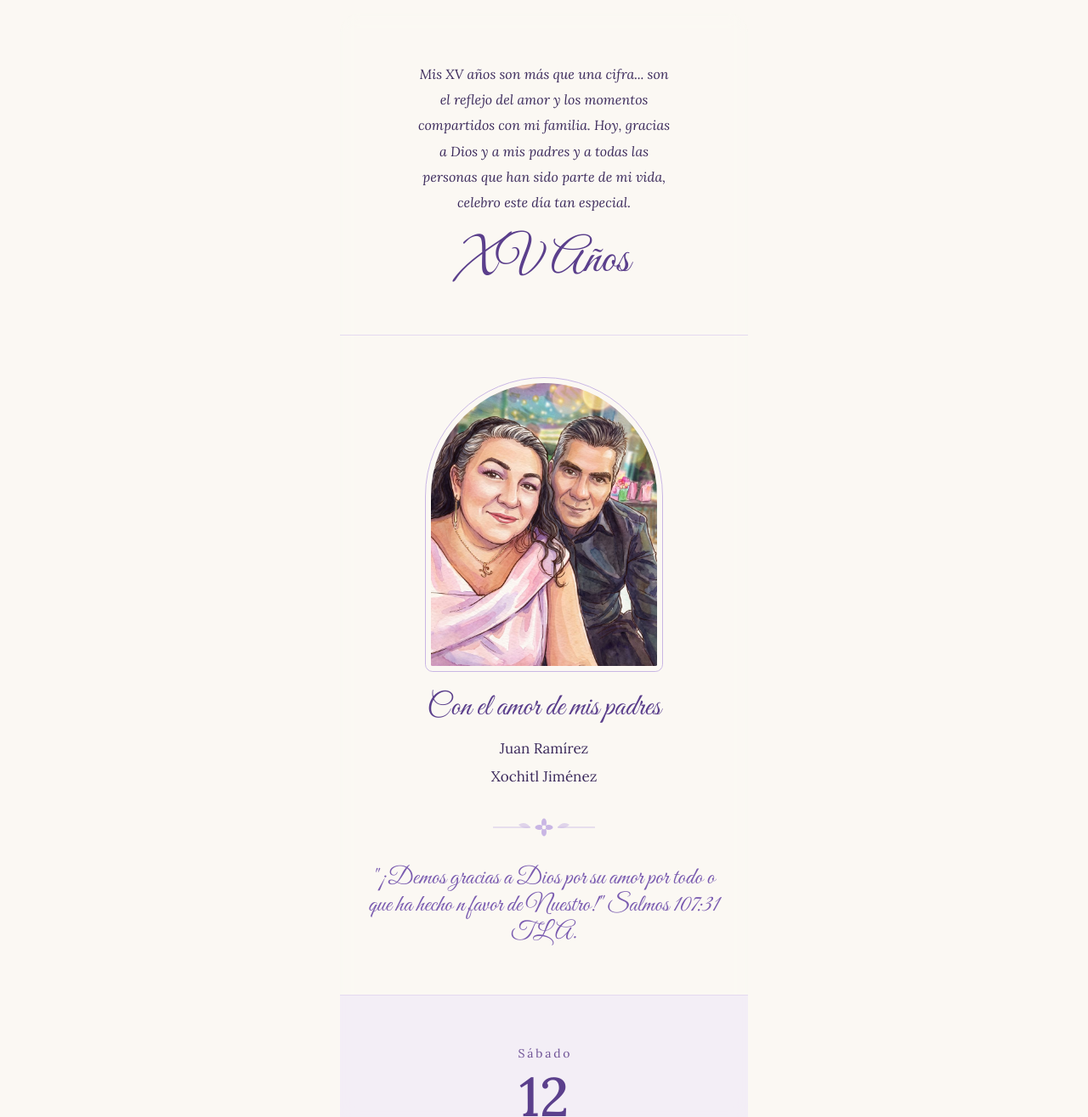
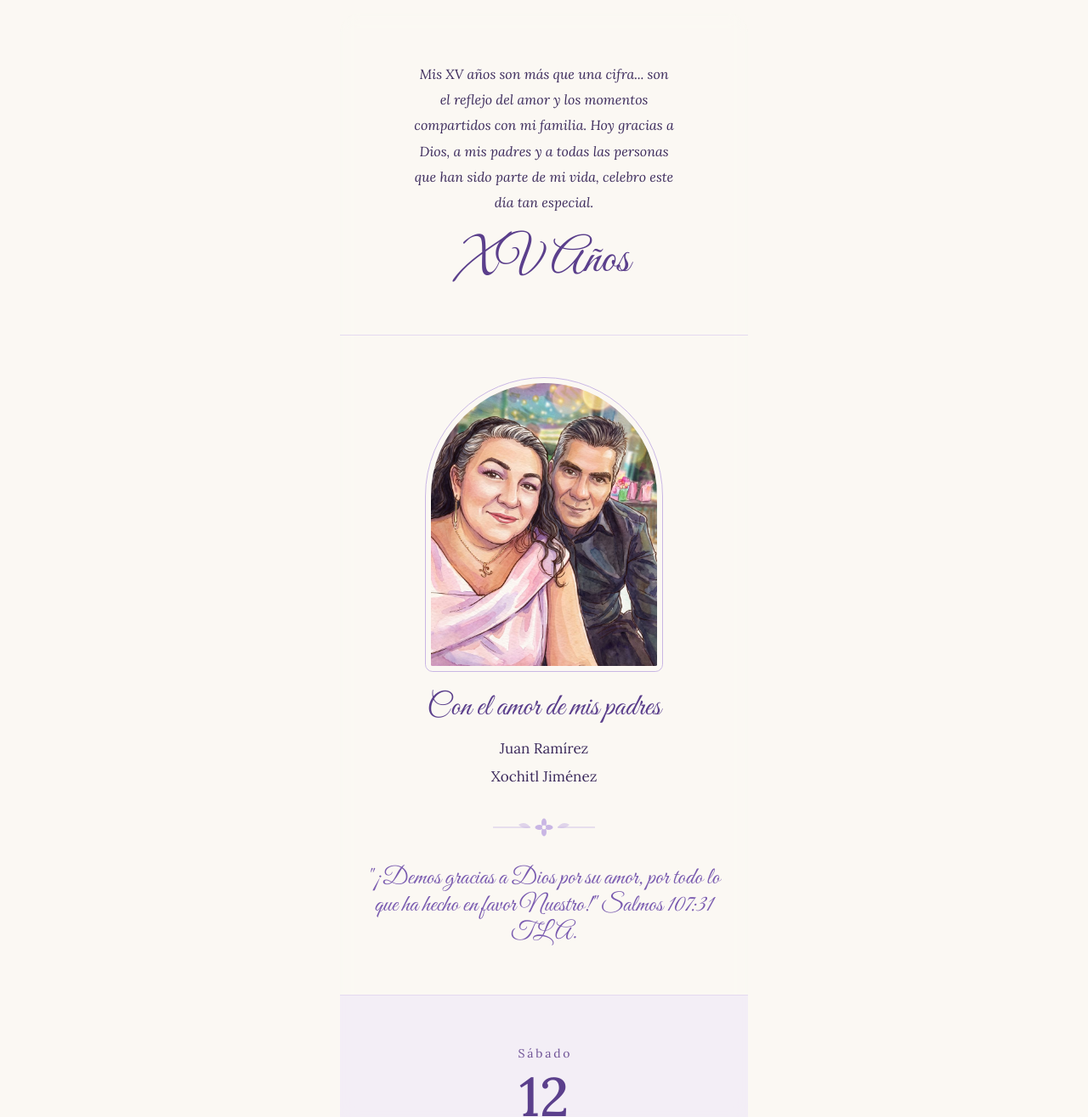
Before and after one commit to lalonsheera-ctrl/xv-janet-jahdai, a plain HTML site: page index.html in a window 1280 px wide. Shown: the part 800-2115 px from the top of the page at 85% size. Drawn offline with Linux system fonts and the light colour scheme.

Commit message:
Fix typos and improve phrasing in index.html

```diff
--- a/index.html
+++ b/index.html
@@ -63,7 +63,7 @@
 
     <!-- 2. Mensaje -->
     <section class="seccion">
-      <p class="mensaje">Mis XV años son más que una cifra... son el reflejo del amor y los momentos compartidos con mi familia. Hoy, gracias a Dios y a mis padres y a todas las personas que han sido parte de mi vida, celebro este día tan especial.</p>
+      <p class="mensaje">Mis XV años son más que una cifra... son el reflejo del amor y los momentos compartidos con mi familia. Hoy gracias a Dios, a mis padres y a todas las personas que han sido parte de mi vida, celebro este día tan especial.</p>
       <h2 class="cursiva cursiva--grande">XV Años</h2>
     </section>
 
@@ -75,7 +75,7 @@
       <h2 class="cursiva">Con el amor de mis padres</h2>
       <p class="nombres">Juan Ramírez<br>Xochitl Jiménez</p>
       <svg class="adorno" aria-hidden="true"><use href="#flor"/></svg>
-      <p class="cursiva cursiva--suave">"¡Demos gracias a Dios por su amor por todo o que ha hecho n favor de Nuestro!" Salmos 107:31 TLA.</p>
+      <p class="cursiva cursiva--suave">"¡Demos gracias a Dios por su amor, por todo lo que ha hecho en favor  Nuestro!" Salmos 107:31 TLA.</p>
     </section>
 
     <!-- 4. Fecha y cuenta regresiva -->
```
